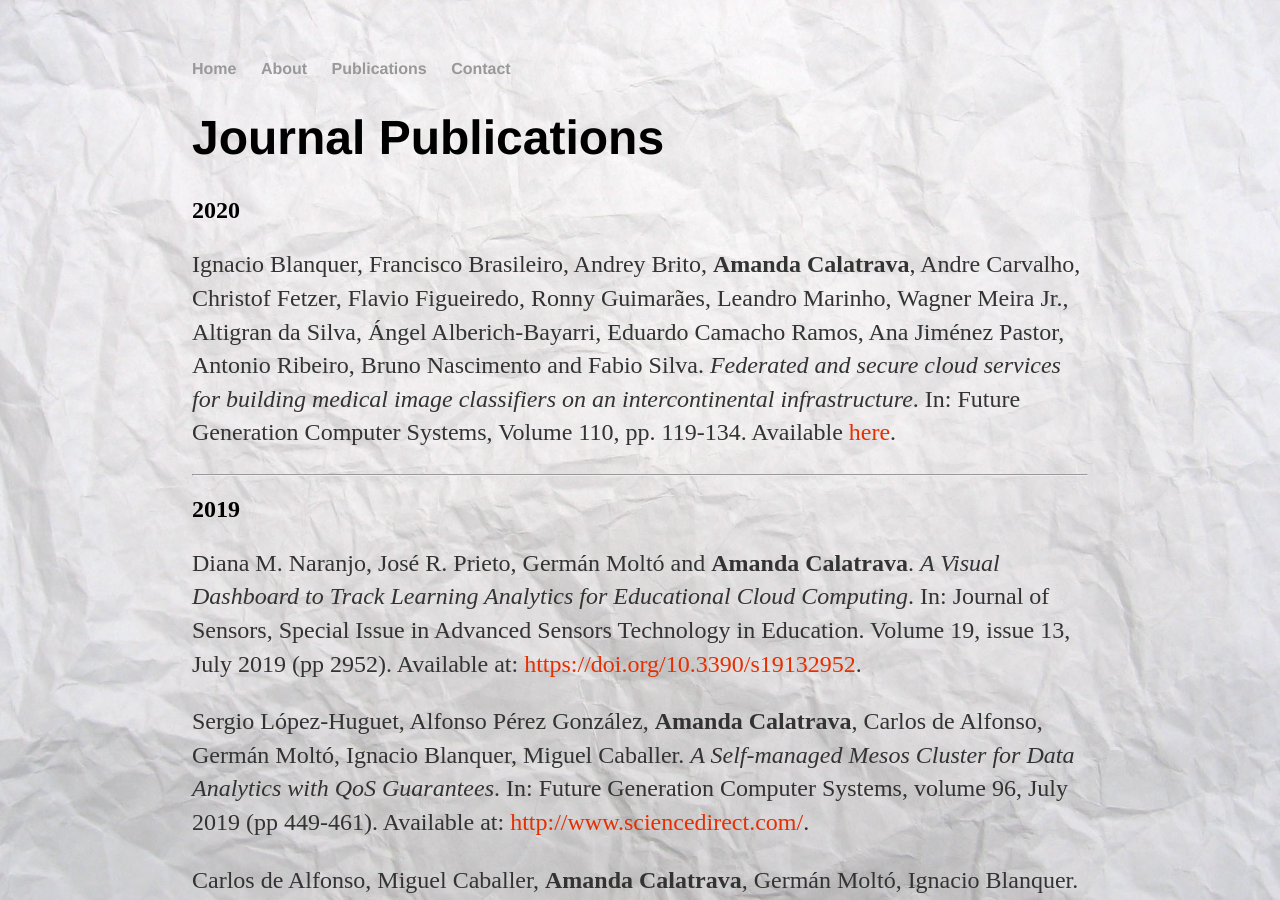
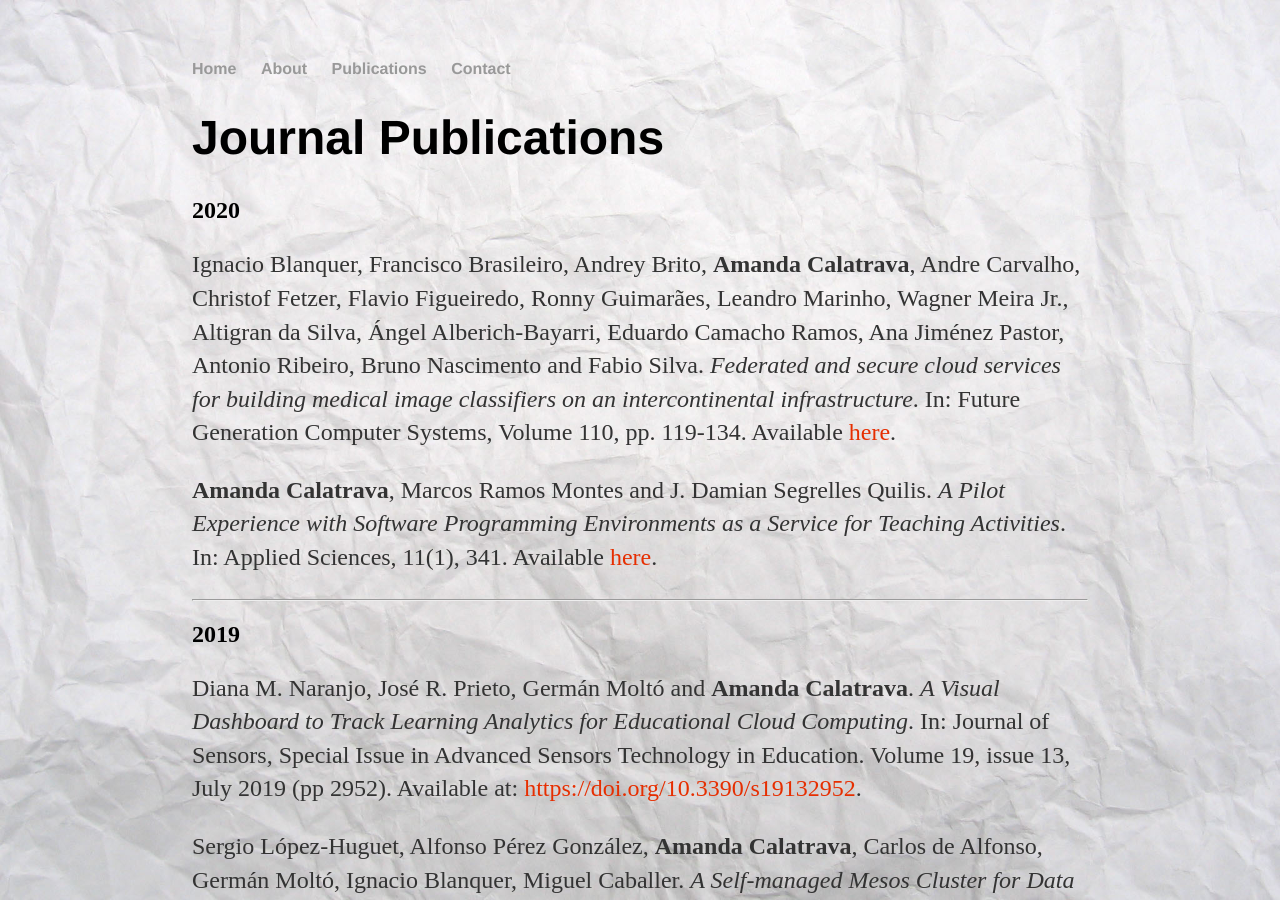
Before and after one commit to amcaar/amcaar.github.io, a Jekyll site: the page built from cv/index.html, in a window 1280 px wide and 900 px high. Built offline with Jekyll 4.4.1, drawn with Linux system fonts in a browser that asks for light colours.

Commit message:
add paper applied sciences

```diff
--- a/cv/index.html
+++ b/cv/index.html
@@ -12,6 +12,11 @@ title: Publications of Amanda Calatrava
 			<em>Federated and secure cloud services for building medical image classifiers on an intercontinental infrastructure</em>.
 			In: Future Generation Computer Systems, Volume 110, pp. 119-134. Available
 			<a class="link" href="https://doi.org/10.1016/j.future.2020.04.012">here</a>.</p>
+
+		<p><strong>Amanda Calatrava</strong>, Marcos Ramos Montes and J. Damian Segrelles Quilis.
+			<em>A Pilot Experience with Software Programming Environments as a Service for Teaching Activities</em>.
+			In: Applied Sciences, 11(1), 341. Available
+			<a class="link" href="https://www.mdpi.com/2076-3417/11/1/341">here</a>.</p>
 
 		<hr>
 
```
